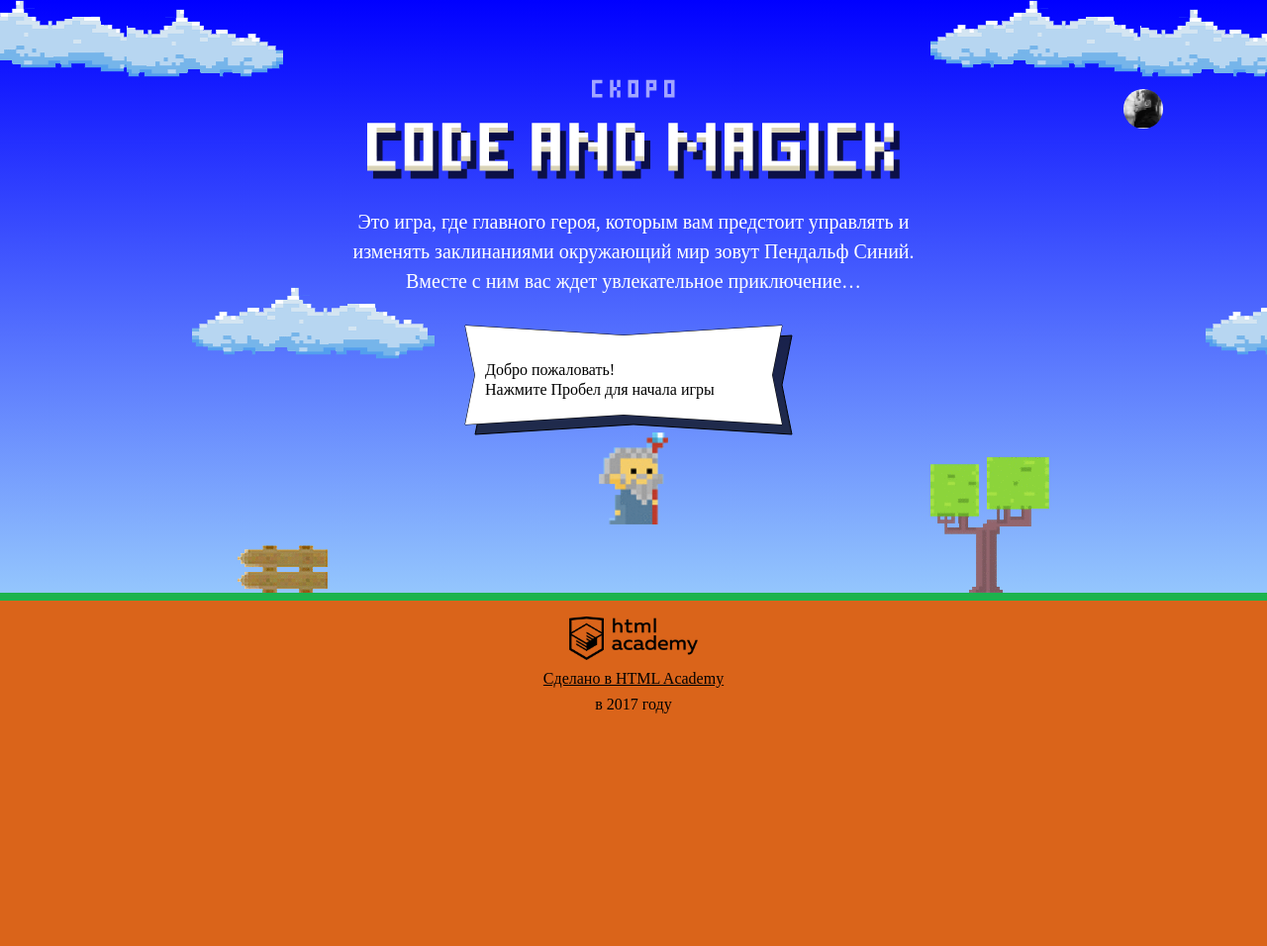
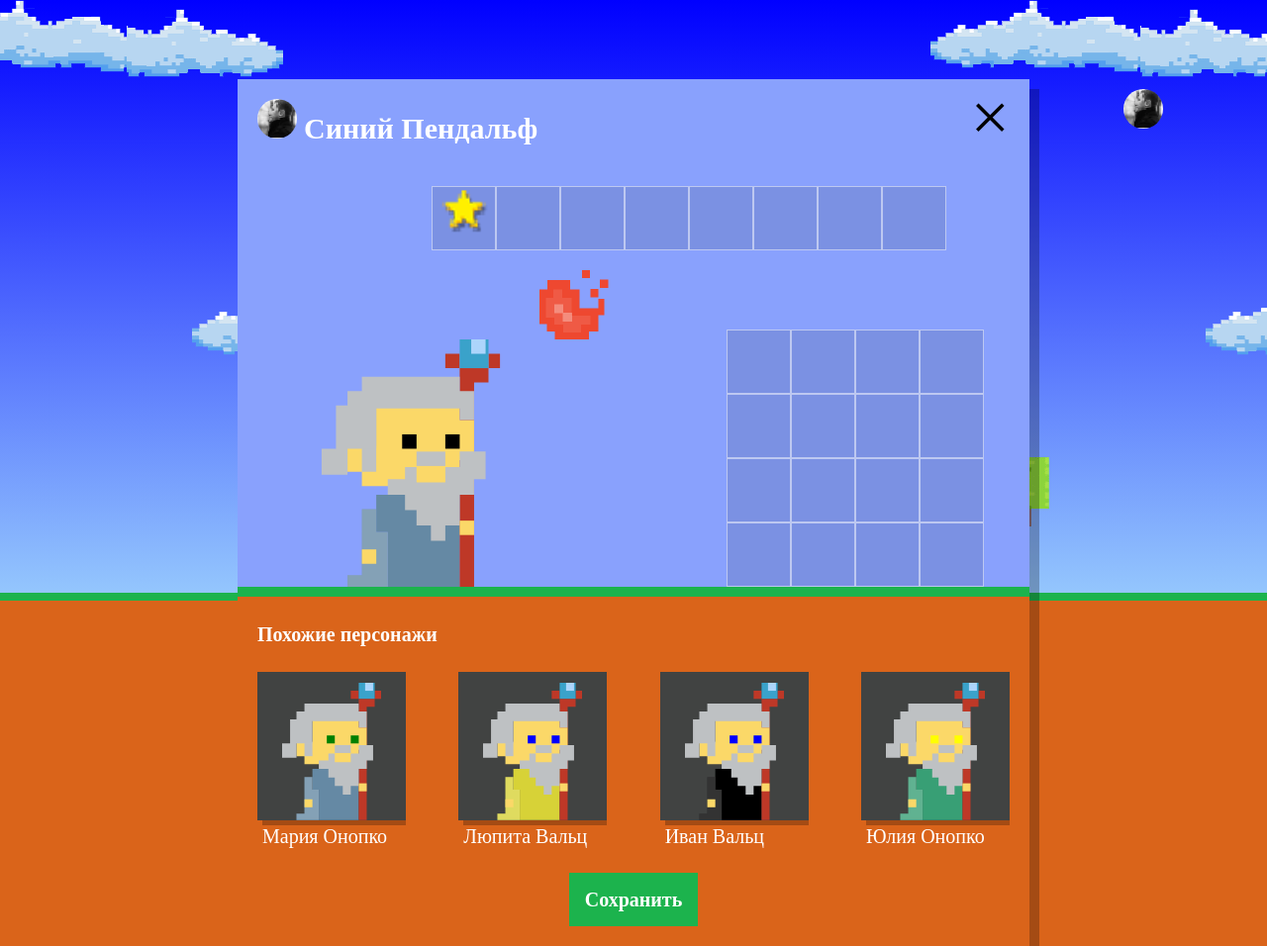
Before and after one commit to varmint-pepperoni/973631-code-and-magick-17, a website: page index.html in a window 1280 px wide. Shown: the whole page at 99% size. Before the commit the page ends 800 px from the top, so only its background shows below. Drawn offline with Linux system fonts and the light colour scheme; a web font is replaced by a local one.

Commit message:
Учебный проект: нас орда

```diff
--- a/index.html
+++ b/index.html
@@ -204,6 +204,7 @@
     return (height - wizardHeight) / 3 * 2;
   };
 </script>
+<script src="js/setup.js"></script>
 <script src="js/stat.js"></script>
 <script src="js/game.js"></script>
 
--- /dev/null
+++ b/js/setup.js
@@ -0,0 +1,78 @@
+'use strict';
+
+var names = ['Иван', 'Хуан Себастьян', 'Мария', 'Кристоф', 'Юлия', 'Виктор', 'Люпита', 'Вашингтон'];
+var surnames = ['да Марья', 'Верон', 'Мирабелла', 'Вальц', 'Онопко', 'Топольницкая', 'Нионго', 'Ирвинг'];
+var coatColors = [
+  'rgb(101, 137, 164)', 'rgb(241, 43, 107)', 'rgb(146, 100, 161)',
+  'rgb(56, 159, 117)', 'rgb(215, 210, 55)', 'rgb(0, 0, 0)'
+];
+var eyesColors = ['black', 'red', 'blue', 'yellow', 'green'];
+
+var elSetup = document.querySelector('.setup');
+var elSetupSimilar = elSetup.querySelector('.setup-similar');
+var elSetupSimilarList = elSetupSimilar.querySelector('.setup-similar-list');
+var elCharacterTemplate = document.querySelector('#similar-wizard-template').content;
+
+var generateCharacter = function () {
+  return {
+    name: getRandomValue(names) + ' ' + getRandomValue(surnames),
+    coatColor: getRandomValue(coatColors),
+    eyesColor: getRandomValue(eyesColors)
+  };
+};
+
+var generateCharacters = function (count) {
+  var characters = [];
+
+  for (var i = 0; i < count; i++) {
+    characters[i] = generateCharacter();
+  }
+
+  return characters;
+};
+
+var getRandomValue = function (arr) {
+  var index = Math.round(Math.random() * (arr.length - 1));
+
+  return arr[index];
+};
+
+var createElCharacter = function (data) {
+  var elCharacter = elCharacterTemplate.cloneNode(true);
+  var elName = elCharacter.querySelector('.setup-similar-label');
+  var elCoat = elCharacter.querySelector('.wizard-coat');
+  var elEyes = elCharacter.querySelector('.wizard-eyes');
+
+  elName.textContent = data.name;
+  elCoat.setAttribute('fill', data.coatColor);
+  elEyes.setAttribute('fill', data.eyesColor);
+
+  return elCharacter;
+};
+
+var createElCharacters = function (arr) {
+  var elCharacters = [];
+
+  for (var i = 0; i < arr.length; i++) {
+    elCharacters[i] = createElCharacter(arr[i]);
+  }
+
+  return elCharacters;
+};
+
+var insertElCharacters = function (arr) {
+  var fragment = document.createDocumentFragment();
+
+  for (var i = 0; i < arr.length; i++) {
+    fragment.appendChild(arr[i]);
+  }
+
+  elSetupSimilarList.appendChild(fragment);
+};
+
+var characters = generateCharacters(4);
+var elCharacters = createElCharacters(characters);
+
+elSetup.classList.remove('hidden');
+insertElCharacters(elCharacters);
+elSetupSimilar.classList.remove('hidden');
```
